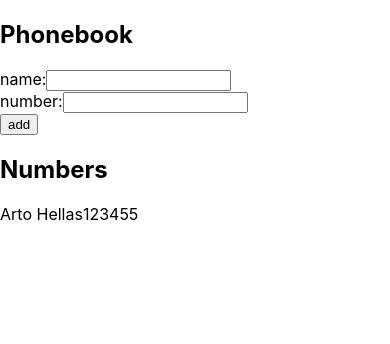
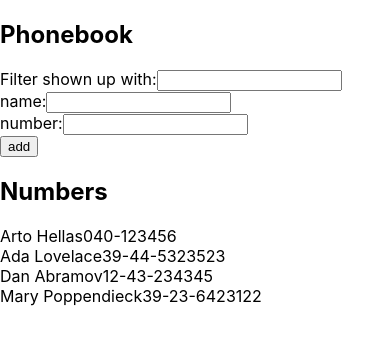
Before and after one commit to sauravgupta2800/fullstackopen-part2, a React (Create React App) app in the folder phonebook/: page / in a window 390 px wide. Shown: the top 344 px of the page. Built offline with nearby package versions, Linux system fonts and the light colour scheme.

Commit message:
2.9*: The Phonebook Step4

```diff
--- a/phonebook/src/App.js
+++ b/phonebook/src/App.js
@@ -2,10 +2,14 @@ import React, { useState } from "react";
 
 const App = () => {
   const [persons, setPersons] = useState([
-    { name: "Arto Hellas", number: 123455 },
+    { name: "Arto Hellas", number: "040-123456" },
+    { name: "Ada Lovelace", number: "39-44-5323523" },
+    { name: "Dan Abramov", number: "12-43-234345" },
+    { name: "Mary Poppendieck", number: "39-23-6423122" },
   ]);
   const [newName, setNewName] = useState("");
   const [newNumber, setNewNumber] = useState("");
+  const [searchKey, setSearchKey] = useState("");
 
   const handleAddName = (event) => {
     event.preventDefault();
@@ -24,9 +28,22 @@ const App = () => {
     setNewNumber("");
   };
 
+  const filteredPersons = () => {
+    return searchKey
+      ? persons.filter((filter) => filter.name.includes(searchKey))
+      : persons;
+  };
+
   return (
     <div>
       <h2>Phonebook</h2>
+      <div>
+        Filter shown up with:
+        <input
+          value={searchKey}
+          onChange={(event) => setSearchKey(event.target.value)}
+        />
+      </div>
       <form onSubmit={handleAddName}>
         <div>
           name:
@@ -48,7 +65,7 @@ const App = () => {
         </div>
       </form>
       <h2>Numbers</h2>
-      {persons.map((person) => (
+      {filteredPersons().map((person) => (
         <div key={person.name}>
           {person.name}
           {person.number}
```
